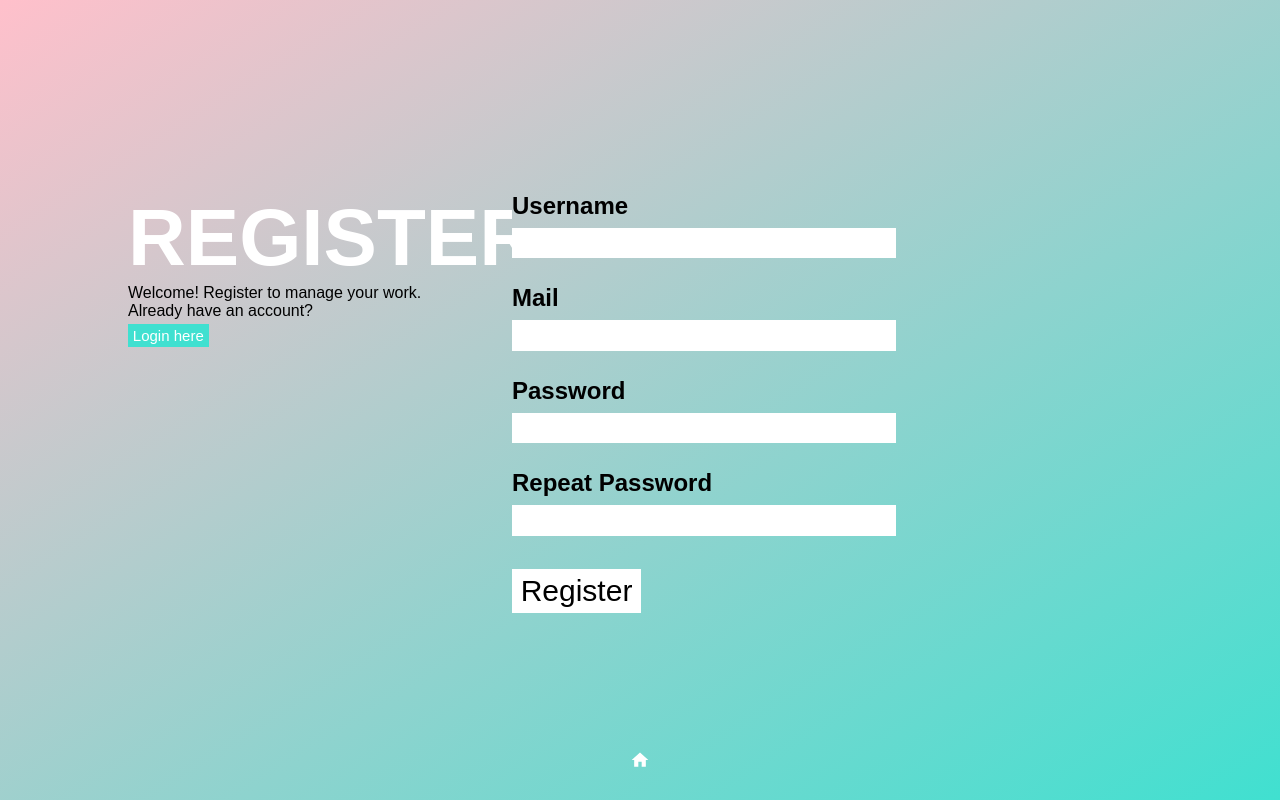
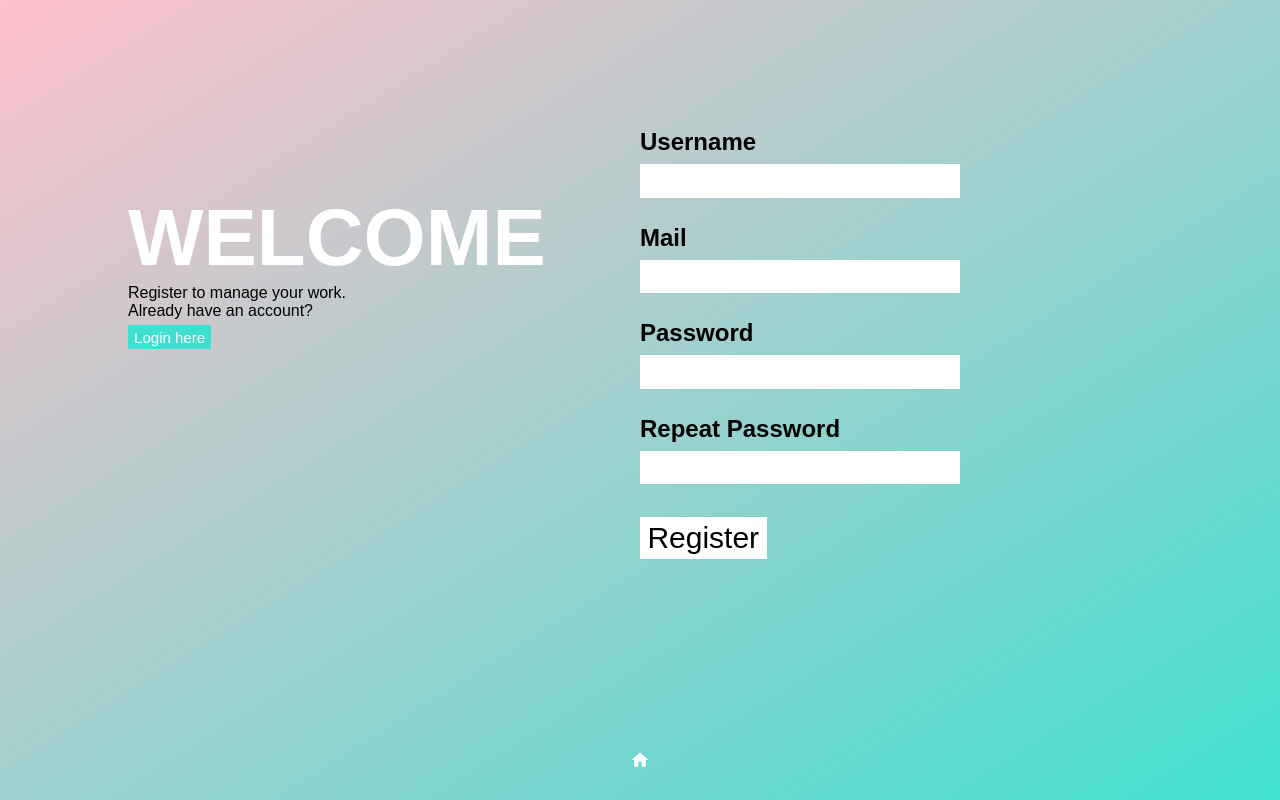
Before and after one commit to laesse/M306_schulmanager, a PHP site: page /user.php?status=showRegistration in a window 1280 px wide. Run offline with PHP 8.4, Linux system fonts and the light colour scheme.

Commit message:
fix mobile design

```diff
--- a/homepage/user.css
+++ b/homepage/user.css
@@ -25,7 +25,7 @@ body {
 	overflow: hidden;
 	display: inline;
 	height: 100%;
-	width: 40%;
+	width: 50%;
 	padding-left: 10%;
 	padding-top: 15%;
 	float: left;
@@ -34,7 +34,7 @@ body {
 .divContent {
 	display: inline;
 	height: 100%;
-	width: 60%;
+	width: 50%;
 	padding-top: 15%;
 	float: left;
 }
@@ -46,6 +46,10 @@ body {
 	text-align: center;
 	padding-bottom: 2%;
 	padding-top: 1%;
+}
+
+#divRegister {
+	padding-top: 10%;
 }
 
 /*--------------------------*/
@@ -184,4 +188,8 @@ input[type=text]:focus, input[type=password]:focus, input[type=email]:focus {
 		font-size: 10px;
 	}
 
+	#divRegister {
+		padding-top: 0%;
+	}
+
 }
--- a/homepage/user.php
+++ b/homepage/user.php
@@ -57,8 +57,8 @@ function showLogin() {
 
 		<div class='divText'>
 
-			<h1>LOGIN</h1>
-			<p>Welcome back! Login to manage your work.</p>
+			<h1>WELCOME BACK</h1>
+			<p>Login to manage your work.</p>
 			<p>Don't have an account yet?</p>
 			<form action='user.php?status=showRegistration' method='post'>
 				<button type='submit' class='btnRegister'>Register here</button>
@@ -168,15 +168,15 @@ function showRegistration() {
 
 		<div class='divText'>
 
-			<h1>REGISTER</h1>
-			<p>Welcome! Register to manage your work.</p>
+			<h1>WELCOME</h1>
+			<p>Register to manage your work.</p>
 			<p>Already have an account?</p>
 			<form action='user.php?status=showLogin' method='post'>
 				<button type='submit' class='btnRegister'>Login here</button>
 			</form>
 
 		</div>
-		<div class='divContent'>
+		<div class='divContent' id='divRegister'>
 
 			<form action='?status=checkRegistration' method='post'>
   				<h2>Username</h2><br>
```
Also changed, not shown: homepage/index.css (+5 -25 lines), homepage/index.php (+0 -10 lines).
